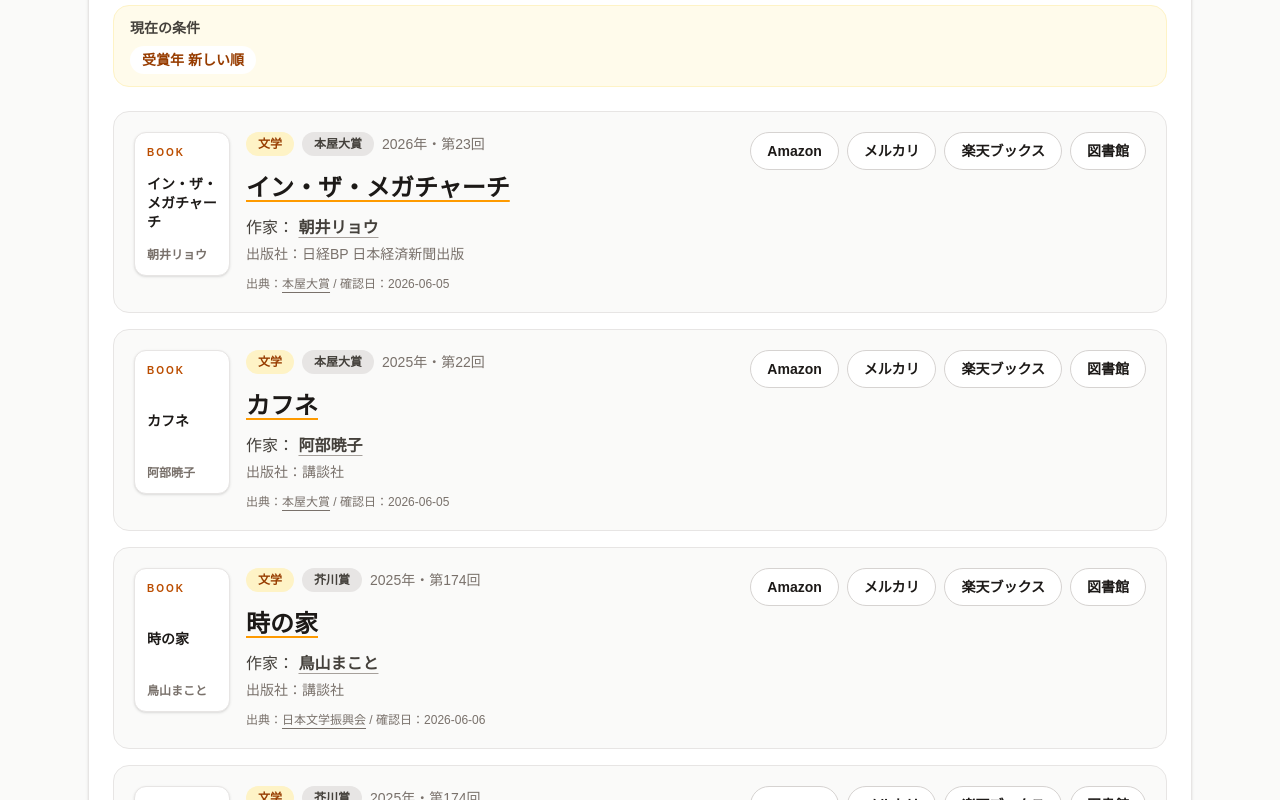
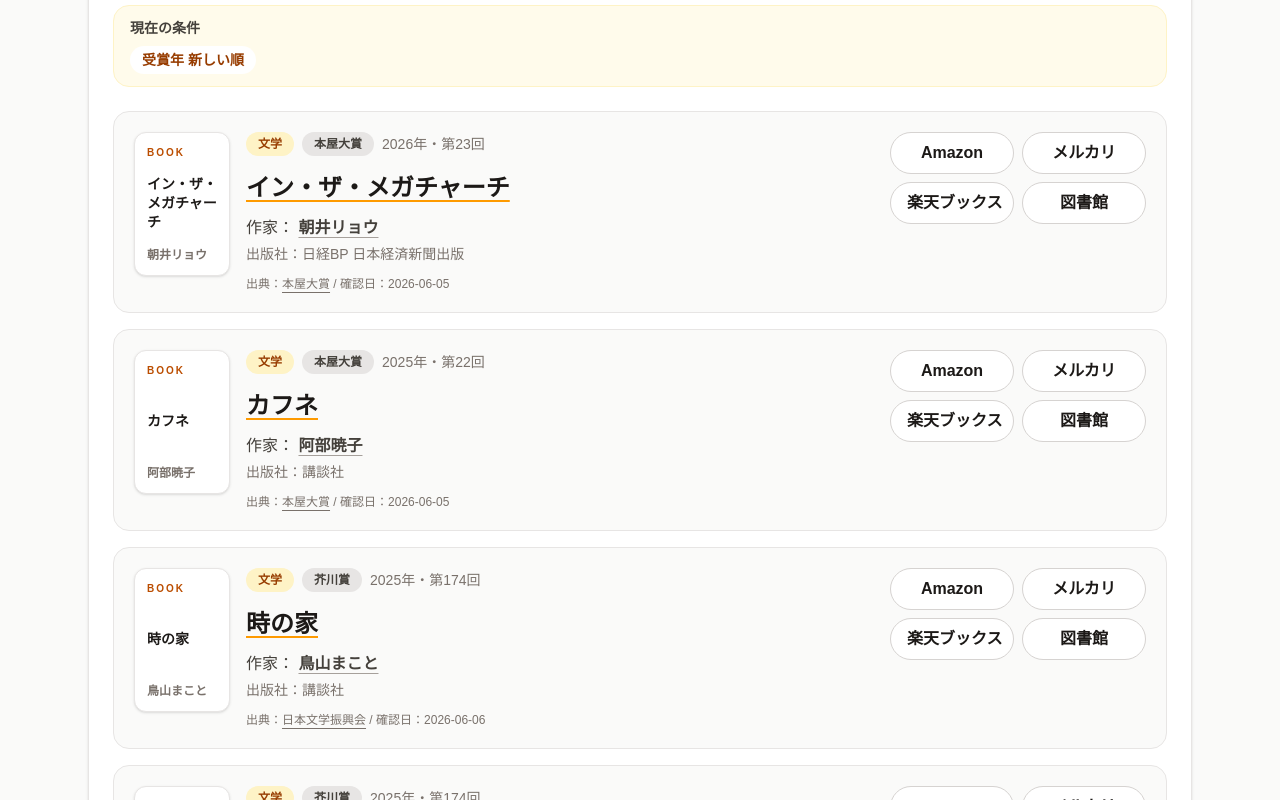
Before and after one commit to fel-an-Studio/bungakusho-zukan, a Next.js app: page / in a window 1280 px wide. Shown: the part 1100-1900 px from the top of the page. Built offline with nearby package versions, Linux system fonts and the light colour scheme.

Commit message:
Stabilize list action button layout

```diff
--- a/components/AwardResultList.tsx
+++ b/components/AwardResultList.tsx
@@ -626,12 +626,12 @@
                     </div>
                   </div>
 
-                  <div className="flex flex-wrap gap-2 lg:justify-end">
+                  <div className="grid w-64 shrink-0 grid-cols-2 gap-2 self-start">
                     <a
                       href={amazonUrl}
                       target="_blank"
                       rel="noreferrer"
-                      className="rounded-full border border-stone-300 bg-white px-4 py-2 text-sm font-bold hover:border-amber-600 hover:text-amber-700"
+                      className="rounded-full border border-stone-300 bg-white px-4 py-2 text-center font-bold whitespace-nowrap hover:border-amber-600 hover:text-amber-700"
                     >
                       Amazon
                     </a>
@@ -640,7 +640,7 @@
                       href={mercariUrl}
                       target="_blank"
                       rel="noreferrer"
-                      className="rounded-full border border-stone-300 bg-white px-4 py-2 text-sm font-bold hover:border-amber-600 hover:text-amber-700"
+                      className="rounded-full border border-stone-300 bg-white px-4 py-2 text-center font-bold whitespace-nowrap hover:border-amber-600 hover:text-amber-700"
                     >
                       メルカリ
                     </a>
@@ -649,7 +649,7 @@
                       href={rakutenUrl}
                       target="_blank"
                       rel="noreferrer"
-                      className="rounded-full border border-stone-300 bg-white px-4 py-2 text-sm font-bold hover:border-amber-600 hover:text-amber-700"
+                      className="rounded-full border border-stone-300 bg-white px-4 py-2 text-center font-bold whitespace-nowrap hover:border-amber-600 hover:text-amber-700"
                     >
                       楽天ブックス
                     </a>
@@ -658,7 +658,7 @@
                       href={libraryUrl}
                       target="_blank"
                       rel="noreferrer"
-                      className="rounded-full border border-stone-300 bg-white px-4 py-2 text-sm font-bold hover:border-amber-600 hover:text-amber-700"
+                      className="rounded-full border border-stone-300 bg-white px-4 py-2 text-center font-bold whitespace-nowrap hover:border-amber-600 hover:text-amber-700"
                     >
                       図書館
                     </a>
```
